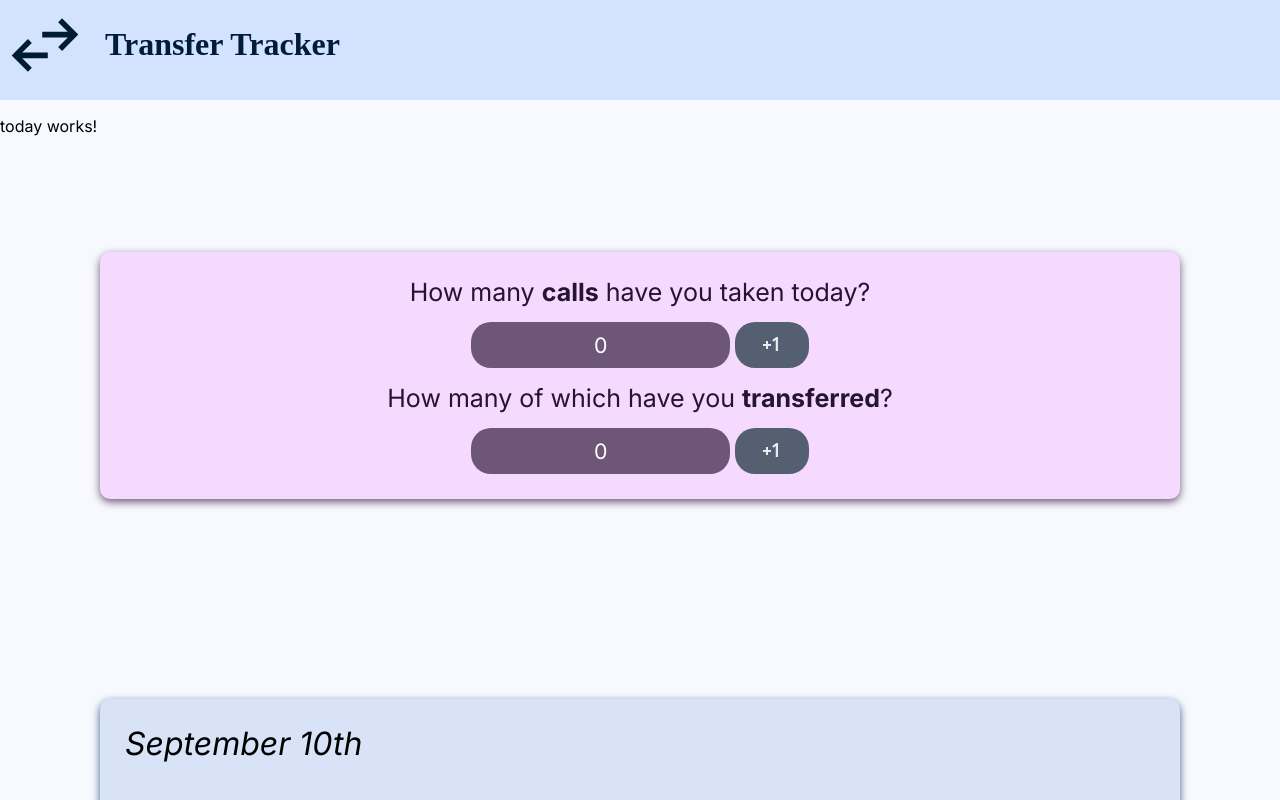
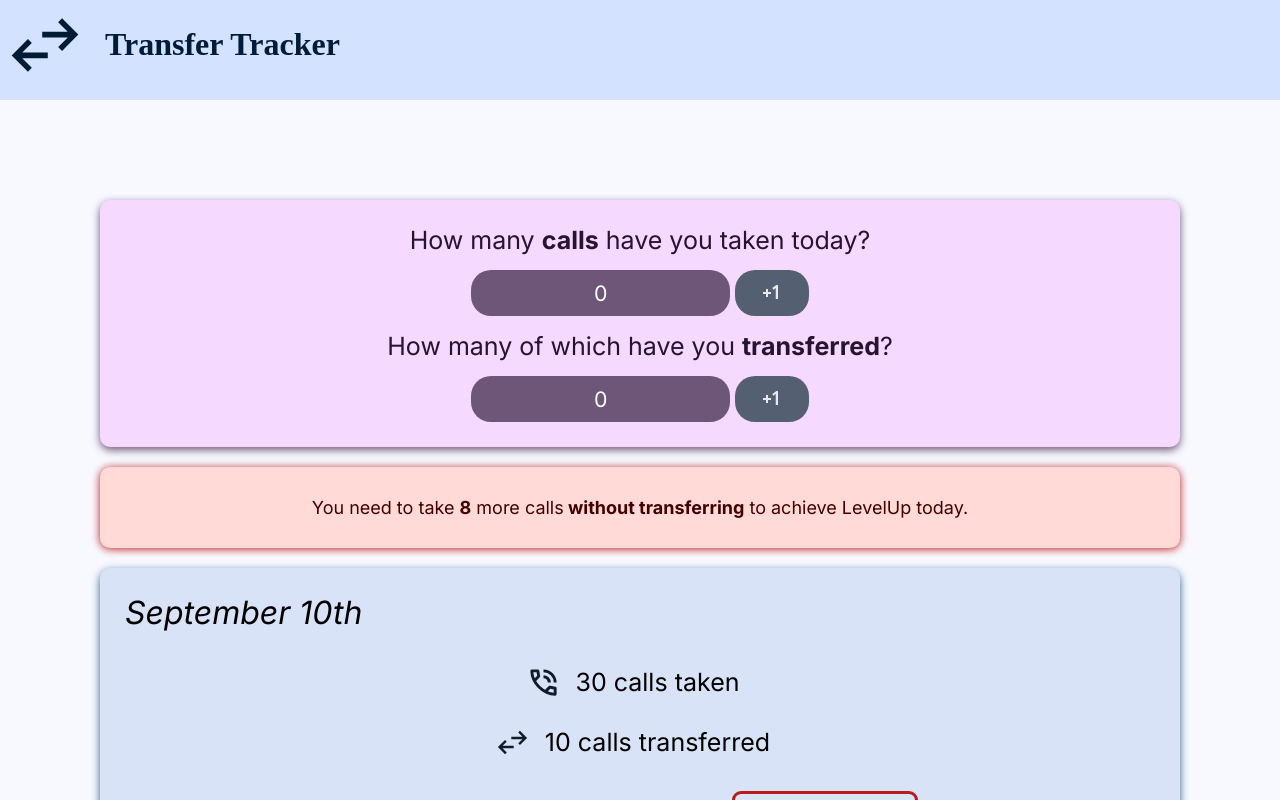
Before and after one commit to imak101/xfer2, an Angular app: page /today in a window 1280 px wide. Shown: the top 800 px of the page. Built offline with nearby package versions, Linux system fonts and the light colour scheme.

Commit message:
add feedback card

```diff
--- /dev/null
+++ b/src/app/features/data-entry-feedback/data-entry-feedback.component.html
@@ -0,0 +1,12 @@
+<div class="feedback-container">
+  @if (callsNeededForLevelUp() !== 0) {
+    <div class="feedback-negative">
+      <span>You need to take <b>{{callsNeededForLevelUp()}}</b> more call@if (callsNeededForLevelUp() !== 1){s} <b> without transferring</b> to achieve LevelUp today.  </span>
+    </div>
+  }
+  @else {
+    <div class="feedback-positive">
+      <span> {{getPositivePhrase()}} </span>
+    </div>
+  }
+</div>
--- /dev/null
+++ b/src/app/features/data-entry-feedback/data-entry-feedback.component.scss
@@ -0,0 +1,27 @@
+.feedback-negative {
+  display: flex;
+  flex-direction: column;
+  align-items: center;
+  text-align: center;
+
+  font-size: 18px;
+  color: #410002;
+
+  box-shadow: 0 1px 8px 0 rgba(186, 26, 26, 1);
+
+  background: #FFDAD6;
+  border-radius: 10px;
+  padding: 30px;
+}
+
+.feedback-positive {
+  display: flex;
+  flex-direction: column;
+  align-items: center;
+
+  box-shadow: 0 1px 8px 0 rgba(58, 105, 59, 1);
+
+  background: #bbf0b5;
+  border-radius: 10px;
+  padding: 30px;
+}
--- /dev/null
+++ b/src/app/features/data-entry-feedback/data-entry-feedback.component.ts
@@ -0,0 +1,39 @@
+import {Component, Input} from '@angular/core';
+import {XferDataEntry} from "../../shared/interfaces/xfer-data-entry";
+
+@Component({
+  selector: 'xfer2-data-entry-feedback',
+  standalone: true,
+  imports: [],
+  templateUrl: './data-entry-feedback.component.html',
+  styleUrl: './data-entry-feedback.component.scss'
+})
+export class DataEntryFeedbackComponent {
+  @Input({required: true}) entry!: XferDataEntry;
+
+  private positivePhrases: string[] = [
+    "You are doing great!",
+    "Keep up the good work!",
+    "Excellent!",
+    "One call at a time.",
+    "Thank you for all you do!",
+    // "Your numbers are great!",
+  ]
+
+  getPositivePhrase(): string {
+    const randomIndex = Math.random() * (this.positivePhrases.length) + 1;
+    console.log(Math.trunc(randomIndex - 1))
+    return this.positivePhrases[Math.trunc(randomIndex - 1)]
+}
+
+  callsNeededForLevelUp(): number {
+    let callsNeeded = 0;
+    while (true) {
+      let newPercentXfer = (this.entry.callsXfer / (this.entry.callsTaken + callsNeeded) * 100);
+      if ( (Math.round(newPercentXfer * 100) / 100) < 27) {
+        return callsNeeded;
+      }
+      callsNeeded += 1;
+    }
+  }
+}
--- a/src/app/features/today/today.component.html
+++ b/src/app/features/today/today.component.html
@@ -1,5 +1,8 @@
 <div class="today-container">
-  <p>today works!</p>
-  <xfer2-xfer-data-entry-form/>
-  <xfer2-xfer-data-entry [entry]="sample"/>
+  <xfer2-xfer-data-entry-form class="input" (valueChanged)="sample = $event"/>
+
+  <div class="result">
+    <xfer2-data-entry-feedback [entry]="sample"/>
+    <xfer2-xfer-data-entry [entry]="sample"/>
+  </div>
 </div>
--- a/src/app/features/today/today.component.scss
+++ b/src/app/features/today/today.component.scss
@@ -1,13 +1,33 @@
 .today-container {
   display: flex;
   flex-direction: column;
-  align-items: stretch;
-}
-
-xfer2-xfer-data-entry {
+  //align-items: center;
+  justify-content: center;
+  gap: 20px;
   padding: 100px;
 }
 
-xfer2-xfer-data-entry-form {
-  padding: 100px;
+//.input {
+//  align-self: center;
+//}
+
+.result {
+  display: flex;
+  flex-direction: column;
+  justify-items: center;
+  gap: 20px;
 }
+
+//xfer2-xfer-data-entry {
+//  width: 70%;
+//}
+//
+//xfer2-xfer-data-entry-form {
+//  width: 70%;
+//
+//}
+//
+//xfer2-data-entry-feedback {
+//  width: 70%;
+//
+//}
--- a/src/app/features/today/today.component.ts
+++ b/src/app/features/today/today.component.ts
@@ -2,13 +2,15 @@ import { Component } from '@angular/core';
 import {XferDataEntryComponent} from "../xfer-data-entry/xfer-data-entry.component";
 import {XferDataEntry} from "../../shared/interfaces/xfer-data-entry";
 import {XferDataEntryFormComponent} from "../xfer-data-entry-form/xfer-data-entry-form.component";
+import {DataEntryFeedbackComponent} from "../data-entry-feedback/data-entry-feedback.component";
 
 @Component({
   selector: 'xfer2-today',
   standalone: true,
   imports: [
     XferDataEntryComponent,
-    XferDataEntryFormComponent
+    XferDataEntryFormComponent,
+    DataEntryFeedbackComponent
   ],
   templateUrl: './today.component.html',
   styleUrl: './today.component.scss'
--- a/src/app/features/xfer-data-entry-form/xfer-data-entry-form.component.html
+++ b/src/app/features/xfer-data-entry-form/xfer-data-entry-form.component.html
@@ -6,9 +6,8 @@
       </span>
     </label>
     <div class="input-cluster">
-      <input id="calls-taken" type="number" [min]="0" formControlName="callsTaken">
-      <button class="plus-one"
-              (mouseup)="this.xferDataForm.controls.callsTaken.setValue(this.xferDataForm.controls.callsTaken.value! + 1, {emitEvent: true})">
+      <input id="calls-taken" type="number" min="0" (input)="onValueChanged()" formControlName="callsTaken">
+      <button class="plus-one" (mouseup)="addOneTo('callsTaken')">
         <img src="assets/plus_one.svg" alt="plus one">
       </button>
     </div>
@@ -19,8 +18,8 @@
       </span>
     </label>
     <div class="input-cluster">
-      <input id="calls-xfer" type="number" [min]="0" formControlName="callsXfer">
-      <button class="plus-one">
+      <input id="calls-xfer" type="number" min="0" (input)="onValueChanged()" formControlName="callsXfer">
+      <button class="plus-one" (mouseup)="addOneTo('callsXfer')">
         <img src="assets/plus_one.svg" alt="plus one">
       </button>
     </div>
--- a/src/app/features/xfer-data-entry-form/xfer-data-entry-form.component.scss
+++ b/src/app/features/xfer-data-entry-form/xfer-data-entry-form.component.scss
@@ -1,4 +1,4 @@
-.form-card .form {
+.form {
   display: flex;
   flex-direction: column;
   align-items: center;
--- a/src/app/features/xfer-data-entry-form/xfer-data-entry-form.component.ts
+++ b/src/app/features/xfer-data-entry-form/xfer-data-entry-form.component.ts
@@ -1,6 +1,7 @@
-import { Component } from '@angular/core';
+import {Component, EventEmitter, Output} from '@angular/core';
 import {FormControl, FormGroup, ReactiveFormsModule} from "@angular/forms";
 import {CommonModule} from "@angular/common";
+import {XferDataEntry} from "../../shared/interfaces/xfer-data-entry";
 
 @Component({
   selector: 'xfer2-xfer-data-entry-form',
@@ -10,8 +11,37 @@ import {CommonModule} from "@angular/common";
   styleUrl: './xfer-data-entry-form.component.scss'
 })
 export class XferDataEntryFormComponent {
+  @Output() valueChanged = new EventEmitter<XferDataEntry>();
+
   xferDataForm = new FormGroup({
     callsTaken: new FormControl(0),
     callsXfer: new FormControl(0),
   });
+  private date: string;
+
+  constructor() {
+    this.date = new Date().toLocaleDateString( 'us-en', {month: "2-digit", day: "2-digit", year: "2-digit"})
+  }
+
+  addOneTo(controlName: string) {
+    const control = this.xferDataForm.get(controlName)!;
+    control.setValue(control.value + 1);
+    this.onValueChanged();
+  }
+
+  onValueChanged() {
+    const payload = {
+      date: this.date,
+      // input cannot be decimal
+      callsTaken: Math.trunc(this.xferDataForm.controls.callsTaken.value ?? 0),
+      callsXfer: Math.trunc(this.xferDataForm.controls.callsXfer.value ?? 0),
+    }
+
+    // blocks out from updating if input number is negative
+    if (this.xferDataForm.invalid) {
+      return
+    }
+
+    this.valueChanged.emit(payload);
+  }
 }
--- a/src/app/features/xfer-data-entry/xfer-data-entry.component.html
+++ b/src/app/features/xfer-data-entry/xfer-data-entry.component.html
@@ -3,21 +3,21 @@
 
   <div class="user-input">
     <img class="icon" src="assets/phone_in_talk.svg" alt="phone icon">
-    <span class="user-input-text">{{entry.callsTaken}} calls taken</span>
+    <span class="user-input-text">{{entry.callsTaken}} call@if (entry.callsTaken !== 1){s} taken</span>
   </div>
 
   <div class="user-input">
     <img class="icon" src="assets/swap_horiz.svg" alt="transfer icon">
-    <span class="user-input-text">{{entry.callsXfer}} calls transferred</span>
+    <span class="user-input-text">{{entry.callsXfer}} call@if (entry.callsXfer !== 1){s} transferred</span>
   </div>
 
   <div class="calculated-results">
     <div class="xfer-percent">
-      <span> {{ callsXferPercent() }}%<br>transferred</span>
+      <span> {{ callsXferPercent() ?? 0 }}%<br>transferred</span>
     </div>
 
     <div class="is-passing">
-      @if (callsXferPercent() <= 27.00) {
+      @if ((callsXferPercent() ?? 100) <= 27.00) {
         <div class="is-passing-result">
           <img class="is-passing-icon" src="assets/star.svg" width="53" alt="is passing"/>
           <span class="is-passing-text">Above<br>LevelUp!</span>
--- a/src/app/features/xfer-data-entry/xfer-data-entry.component.ts
+++ b/src/app/features/xfer-data-entry/xfer-data-entry.component.ts
@@ -33,8 +33,13 @@ export class XferDataEntryComponent {
     return dateObj.toLocaleDateString('en-us', {month: "long", day: "numeric"}) + getSuffix(dateObj.getDate());
   }
 
-  callsXferPercent(): number {
+  // Returns null if result is NaN or Infinity
+  callsXferPercent(): number | null {
     const percent = (this.entry.callsXfer / this.entry.callsTaken) * 100;
+    if (!Number.isFinite(percent)) {
+      return null;
+    }
+
     return Math.round(percent * 100) / 100;
   }
 
```
